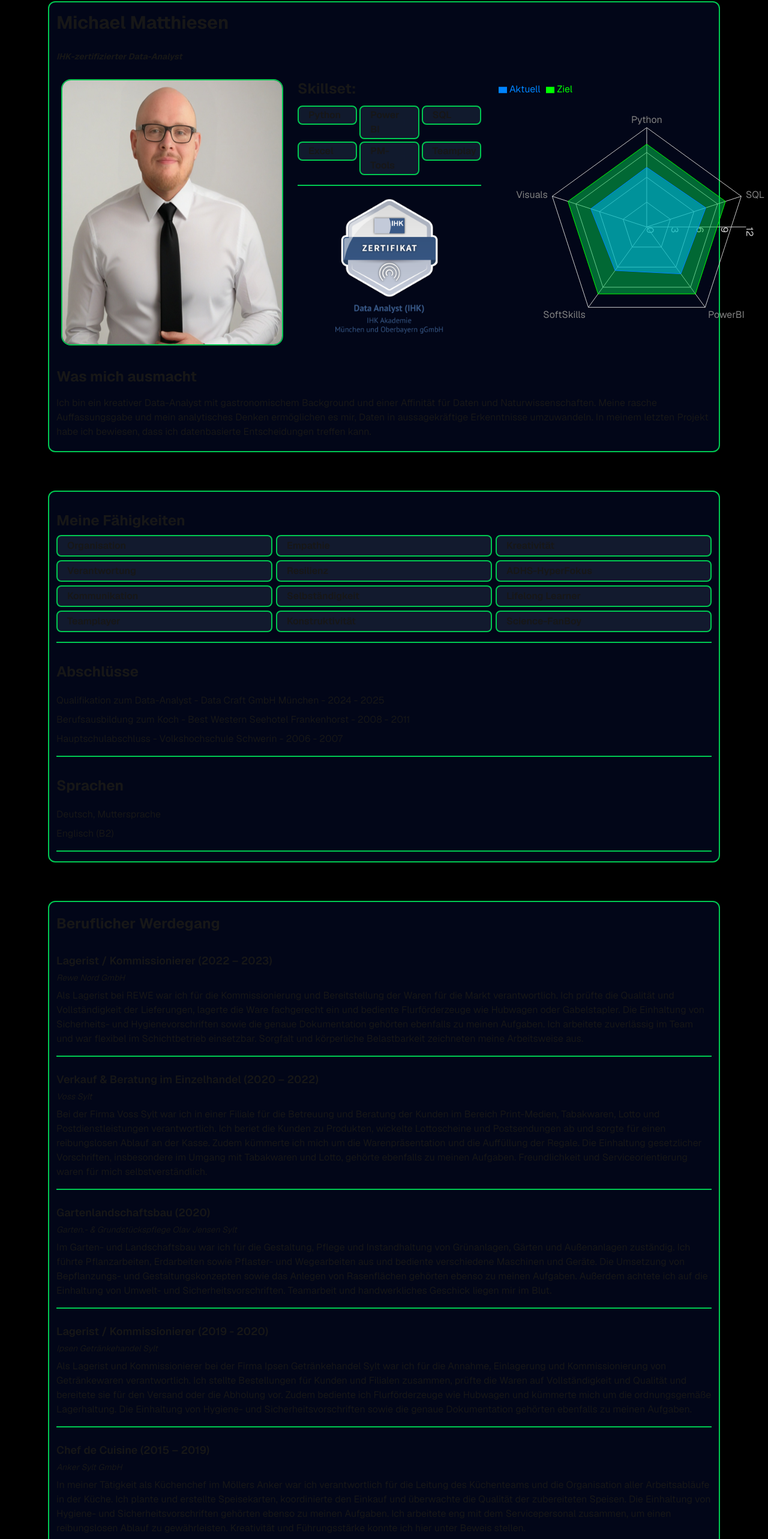
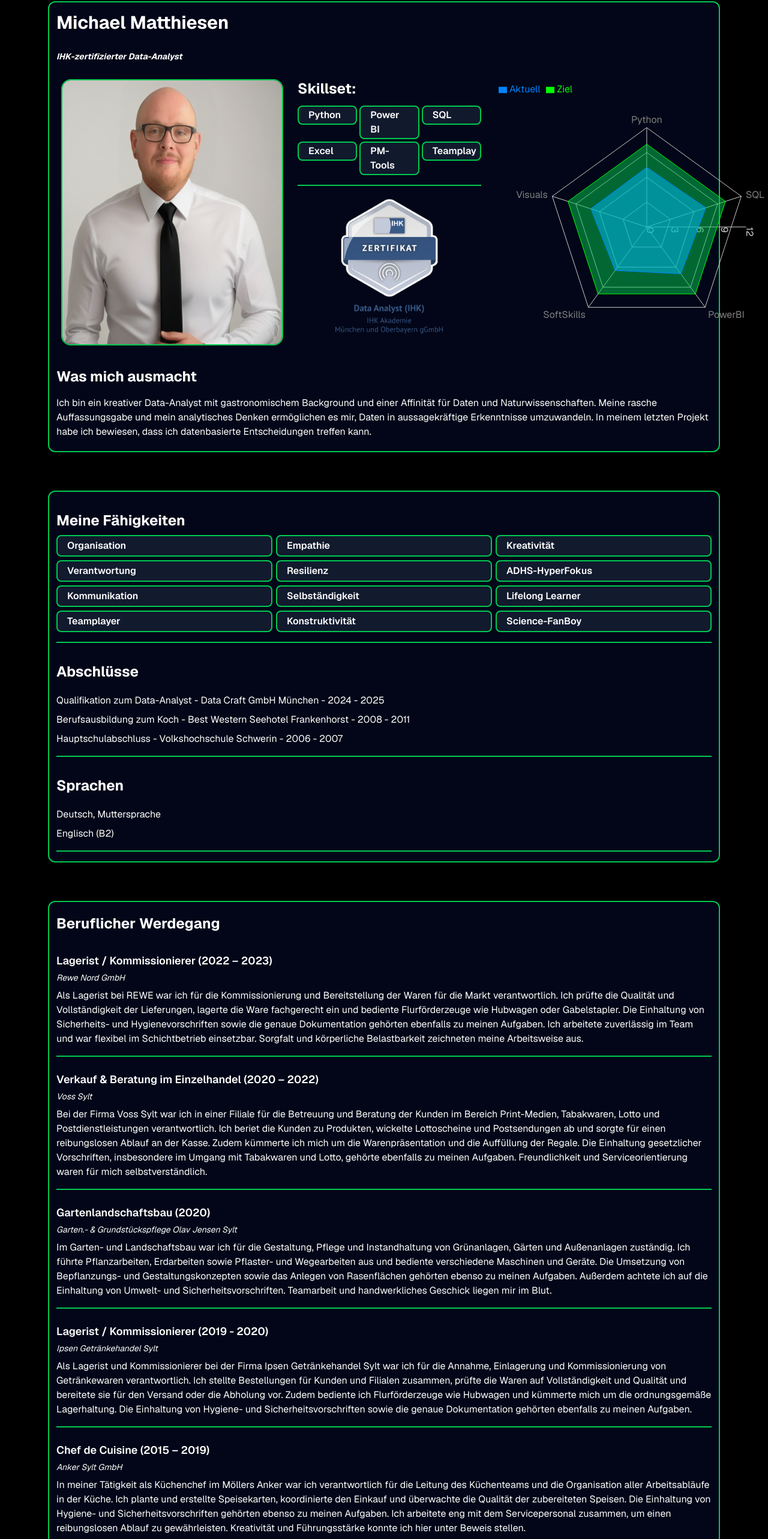
Before and after one commit to HyBRiZx420/portfolio, a Next.js app: page / in a window 1280 px wide. Shown: the part 78-2644 px from the top of the page at 60% size. Built offline with nearby package versions, Linux system fonts and the light colour scheme.

Commit message:
fixed lightmode bug
fixed lightmode bug

```diff
--- a/components/Experience.tsx
+++ b/components/Experience.tsx
@@ -4,14 +4,18 @@ export const Experience = () => {
     return (
         <>
             <div className="w-full px-3 pt-3 pb-10 rounded-xl flex flex-col gap-2 bg-slate-950 shadow-lg border-2 border-green-500">
-                <p className="font-bold text-2xl py-2">Beruflicher Werdegang</p>
+                <p className="font-bold text-2xl text-white py-2">
+                    Beruflicher Werdegang
+                </p>
 
                 <Section>
-                    <p className="font-semibold text-lg">
+                    <p className="font-semibold text-lg text-white">
                         Lagerist / Kommissionierer (2022 – 2023)
                     </p>
-                    <p className="italic text-sm py-1">Rewe Nord GmbH</p>
-                    <p className="pt-1">
+                    <p className="italic text-sm text-white py-1">
+                        Rewe Nord GmbH
+                    </p>
+                    <p className="pt-1 text-white">
                         Als Lagerist bei REWE war ich für die Kommissionierung
                         und Bereitstellung der Waren für die Markt
                         verantwortlich. Ich prüfte die Qualität und
@@ -27,11 +31,11 @@ export const Experience = () => {
                 </Section>
 
                 <Section>
-                    <p className="font-semibold text-lg">
+                    <p className="font-semibold text-lg text-white">
                         Verkauf & Beratung im Einzelhandel (2020 – 2022)
                     </p>
-                    <p className="italic text-sm py-1">Voss Sylt</p>
-                    <p className="pt-1">
+                    <p className="italic text-sm text-white py-1">Voss Sylt</p>
+                    <p className="pt-1 text-white">
                         Bei der Firma Voss Sylt war ich in einer Filiale für die
                         Betreuung und Beratung der Kunden im Bereich
                         Print-Medien, Tabakwaren, Lotto und Postdienstleistungen
@@ -48,13 +52,13 @@ export const Experience = () => {
                 </Section>
 
                 <Section>
-                    <p className="font-semibold text-lg">
+                    <p className="font-semibold text-white text-lg">
                         Gartenlandschaftsbau (2020)
                     </p>
-                    <p className="italic text-sm py-1">
+                    <p className="italic text-sm text-white py-1">
                         Garten.- & Grundstückspflege Olav Jensen Sylt
                     </p>
-                    <p className="pt-1">
+                    <p className="pt-1 text-white">
                         Im Garten- und Landschaftsbau war ich für die
                         Gestaltung, Pflege und Instandhaltung von Grünanlagen,
                         Gärten und Außenanlagen zuständig. Ich führte
@@ -70,13 +74,13 @@ export const Experience = () => {
                 </Section>
 
                 <Section>
-                    <p className="font-semibold text-lg">
+                    <p className="font-semibold text-white text-lg">
                         Lagerist / Kommissionierer (2019 - 2020)
                     </p>
-                    <p className="italic text-sm py-1">
+                    <p className="italic text-sm text-white py-1">
                         Ipsen Getränkehandel Sylt
                     </p>
-                    <p className="pt-1">
+                    <p className="pt-1 text-white">
                         Als Lagerist und Kommissionierer bei der Firma Ipsen
                         Getränkehandel Sylt war ich für die Annahme, Einlagerung
                         und Kommissionierung von Getränkewaren verantwortlich.
@@ -92,15 +96,17 @@ export const Experience = () => {
                 </Section>
 
                 <Section>
-                    <p className="font-semibold text-lg">
+                    <p className="font-semibold text-white text-lg">
                         Chef de Cuisine (2015 – 2019)
                     </p>
-                    <p className="italic text-sm py-1">Anker Sylt GmbH</p>
-                    <p className="pt-1">
-                        In meiner Tätigkeit als Küchenchef im Möllers Anker
-                        war ich verantwortlich für die Leitung des Küchenteams
-                        und die Organisation aller Arbeitsabläufe in der Küche.
-                        Ich plante und erstellte Speisekarten, koordinierte den
+                    <p className="italic text-sm text-white py-1">
+                        Anker Sylt GmbH
+                    </p>
+                    <p className="pt-1 text-white">
+                        In meiner Tätigkeit als Küchenchef im Möllers Anker war
+                        ich verantwortlich für die Leitung des Küchenteams und
+                        die Organisation aller Arbeitsabläufe in der Küche. Ich
+                        plante und erstellte Speisekarten, koordinierte den
                         Einkauf und überwachte die Qualität der zubereiteten
                         Speisen. Die Einhaltung von Hygiene- und
                         Sicherheitsvorschriften gehörten ebenso zu meinen
--- a/components/Hero.tsx
+++ b/components/Hero.tsx
@@ -76,8 +76,10 @@ const skills = [
 export const Hero = () => {
     return (
         <div className="w-full px-3 py-4 rounded-xl flex flex-col gap-6 bg-slate-950 shadow-lg border-2 border-green-500">
-            <div className="font-bold text-3xl">Michael Matthiesen</div>
-            <p className="font-bold italic text-sm py-1">
+            <div className="font-bold text-3xl text-white">
+                Michael Matthiesen
+            </div>
+            <p className="font-bold italic text-sm py-1 text-white">
                 IHK-zertifizierter Data-Analyst
             </p>
 
@@ -97,8 +99,10 @@ export const Hero = () => {
                     {/* Skillset und Zertifikate */}
                     <div className="flex flex-col gap-4 px-2">
                         <div>
-                            <p className="font-bold text-2xl pb-3">Skillset:</p>
-                            <div className="grid grid-cols-3 gap-1">
+                            <p className="font-bold text-2xl text-white pb-3">
+                                Skillset:
+                            </p>
+                            <div className="grid grid-cols-3 gap-1 text-white">
                                 {labels.map((val, idx) => (
                                     <HoverChip
                                         skills={skills[idx]}
@@ -135,8 +139,10 @@ export const Hero = () => {
 
             {/* Was mich ausmacht */}
             <div>
-                <p className="font-bold text-2xl py-3">Was mich ausmacht</p>
-                <p className="text-1xl py-1">
+                <p className="font-bold text-2xl text-white py-3">
+                    Was mich ausmacht
+                </p>
+                <p className="text-1xl text-white py-1">
                     Ich bin ein kreativer Data-Analyst mit gastronomischem
                     Background und einer Affinität für Daten und
                     Naturwissenschaften. Meine rasche Auffassungsgabe und mein
--- a/components/Projekte.tsx
+++ b/components/Projekte.tsx
@@ -66,12 +66,12 @@ export const Projekte = () => {
     return (
         <>
             <div className="w-full flex flex-col gap-4 bg-slate-950 shadow-lg border-2 rounded-xl border-green-500 p-4">
-                <p className="font-bold text-2xl pb-2">
+                <p className="font-bold text-2xl text-white pb-2">
                     {" "}
                     Projekte(Work in Progress)
                 </p>
                 <Section>
-                    <div className="font-semibold text-1xl pt-2 pb-0 grid grid-cols-1 lg:grid-cols-2 gap-5 justify-items-center">
+                    <div className="font-semibold text-white text-1xl pt-2 pb-0 grid grid-cols-1 lg:grid-cols-2 gap-5 justify-items-center">
                         {projektListe.map((lnk, idx) => {
                             return (
                                 <ProjektKarte
@@ -87,7 +87,7 @@ export const Projekte = () => {
                 </Section>
                 <a
                     href="mailto:irgendwasmitdata@web.de"
-                    className="px-6 font-bold py-3 bg-slate-900/60 border-2 border-green-500 hover:bg-emerald-600 backdrop-blur shadow shadow-emerald-600/100 text-neutral-200 text-center rounded-lg transition">
+                    className="px-6 font-bold py-3 bg-slate-900/60 border-2 border-green-500 hover:bg-emerald-600 backdrop-blur shadow shadow-emerald-600/100 text-white text-center rounded-lg transition">
                     Kontaktieren sie mich hier
                 </a>
             </div>
--- a/components/Shared/Chip.tsx
+++ b/components/Shared/Chip.tsx
@@ -5,7 +5,7 @@ type ChipProps = {
 export const Chip = ({ label }: ChipProps) => {
     return (
         <div className={"relative"}>
-            <div className="px-4 py-1 rounded-lg font-semibold bg-slate-800/60 border-2 border-green-500">
+            <div className="px-4 py-1 rounded-lg font-semibold  bg-slate-800/60 border-2 border-green-500">
                 {label}
             </div>
         </div>
--- a/components/Skills.tsx
+++ b/components/Skills.tsx
@@ -20,11 +20,11 @@ export const Skills = () => {
         <>
             <div className="w-full px-3 py-4 rounded-xl flex flex-col gap-2 bg-slate-950 shadow-lg border-2  border-green-500">
                 <Section>
-                    <p className="font-bold text-2xl pb-2">
+                    <p className="font-bold text-2xl text-white pb-2">
                         {" "}
                         Meine Fähigkeiten
                     </p>
-                    <div className="grid text-sm md:text-base grid-cols-3 gap-1.5">
+                    <div className="grid text-sm md:text-base text-white grid-cols-3 gap-1.5">
                         {skills.map((itm, idx) => {
                             return <Chip key={itm + idx} label={itm} />;
                         })}
@@ -32,27 +32,39 @@ export const Skills = () => {
                 </Section>
 
                 <Section>
-                    <p className="font-bold text-2xl pt-2 pb-3"> Abschlüsse </p>
-                    <p className="text-1xl pt-2 pb-0">
+                    <p className="font-bold text-2xl text-white pt-2 pb-3">
+                        {" "}
+                        Abschlüsse{" "}
+                    </p>
+                    <p className="text-1xl text-white pt-2 pb-0">
                         Qualifikation zum Data-Analyst - Data Craft GmbH München
                         - 2024 - 2025
                         <b></b>
                     </p>
-                    <p className="text-1xl pt-2 pb-0">
+                    <p className="text-1xl text-white pt-2 pb-0">
                         Berufsausbildung zum Koch - Best Western Seehotel
                         Frankenhorst - 2008 - 2011
                         <b></b>
                     </p>
-                    <p className="text-1xl pt-2 pb-0">
+                    <p className="text-1xl text-white pt-2 pb-0">
                         Hauptschulabschluss - Volkshochschule Schwerin - 2006 -
                         2007
                         <b></b>
                     </p>
                 </Section>
                 <Section>
-                    <p className="font-bold text-2xl pt-2 pb-3"> Sprachen </p>
-                    <p className="text-1xl pt-2 pb-0"> Deutsch, Muttersprache</p>
-                    <p className="text-1xl pt-2 pb-0"> Englisch (B2)</p>
+                    <p className="font-bold text-2xl text-white pt-2 pb-3">
+                        {" "}
+                        Sprachen{" "}
+                    </p>
+                    <p className="text-1xl text-white pt-2 pb-0">
+                        {" "}
+                        Deutsch, Muttersprache
+                    </p>
+                    <p className="text-1xl text-white pt-2 pb-0">
+                        {" "}
+                        Englisch (B2)
+                    </p>
                 </Section>
             </div>
         </>
```
